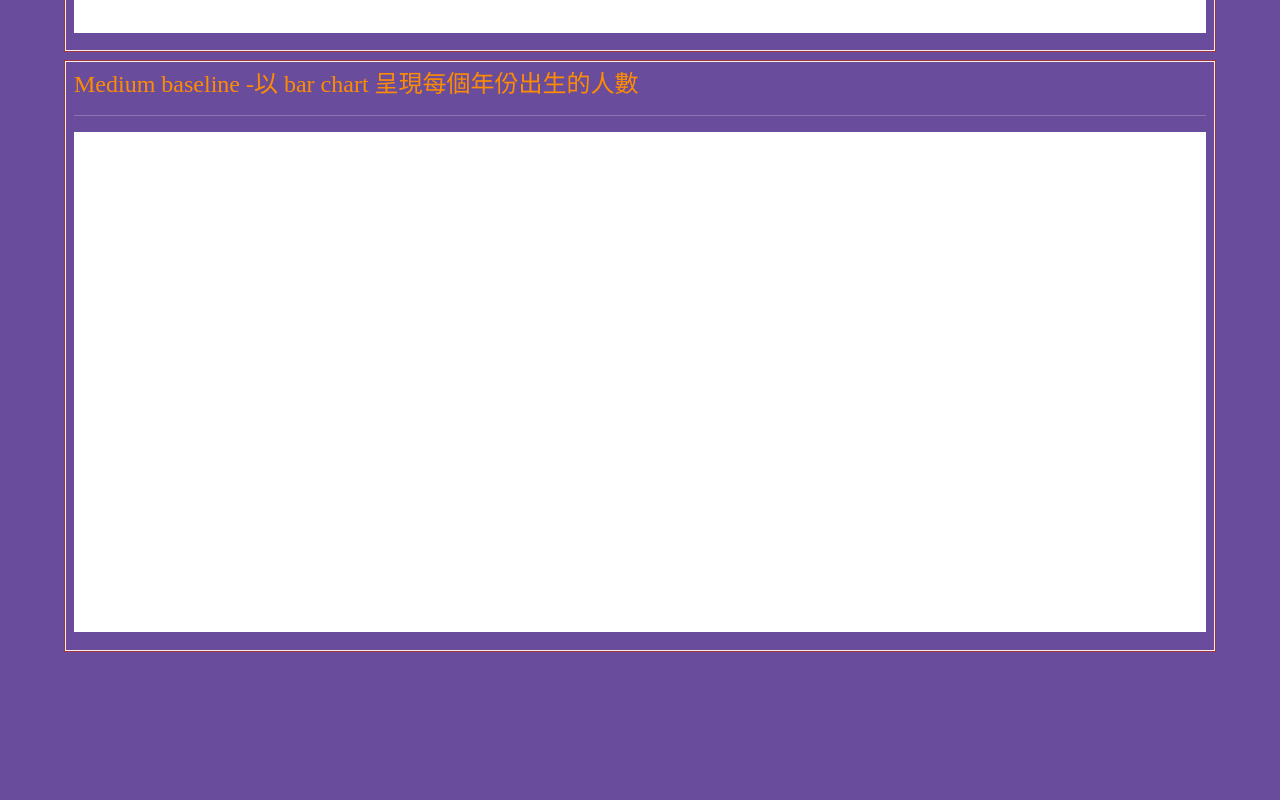
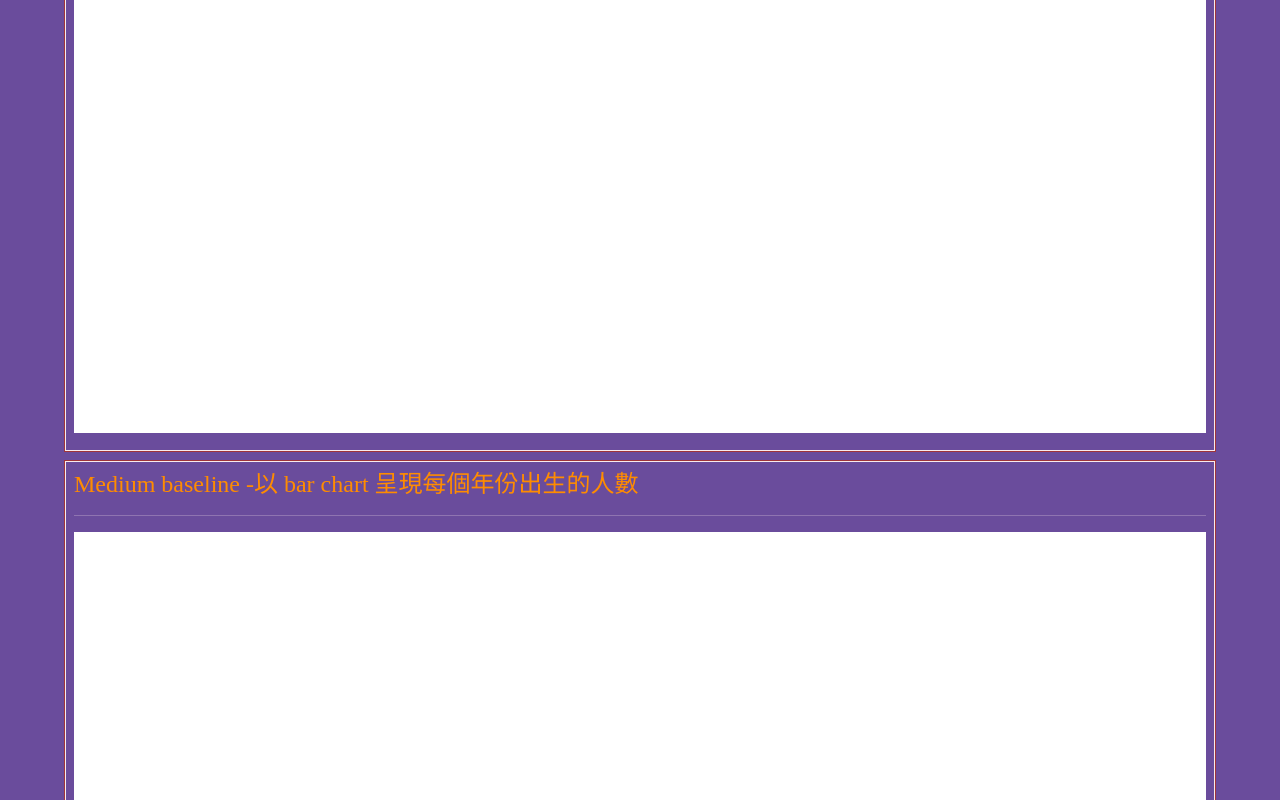
Before and after one commit to MiaHsieh9003/vis2023f, a plain HTML site: page hw02/index.html in a window 1280 px wide. Shown: the part 1000-1800 px from the top of the page. Before the commit the page ends 1660 px from the top, so only its background shows below. Drawn offline with nearby package versions, Linux system fonts and the light colour scheme.

Commit message:
HW2: index update size

```diff
--- a/hw02/index.html
+++ b/hw02/index.html
@@ -249,7 +249,7 @@
     <div class="col-md-12 twenty">
         <h4>Simple baseline - 以histogram呈現每個年份出生的人數</h4>
         <hr>
-        <iframe  width="100%" height="300" style="background-color: #FFFFFF" src="./src/simple/index.html"></iframe>
+        <iframe  width="100%" height="700" style="background-color: #FFFFFF" src="./src/simple/index.html"></iframe>
     </div>
   </div>
 
@@ -258,7 +258,7 @@
     <div class="col-md-12 twenty">
         <h4>Medium baseline -以 bar chart 呈現每個年份出生的人數</h4>
         <hr>
-        <iframe width="100%" height="500" style="background-color: #FFFFFF" src="./src/medium/index.html"></iframe>
+        <iframe width="100%" height="700" style="background-color: #FFFFFF" src="./src/medium/index.html"></iframe>
     </div>
   </div>
 
```
